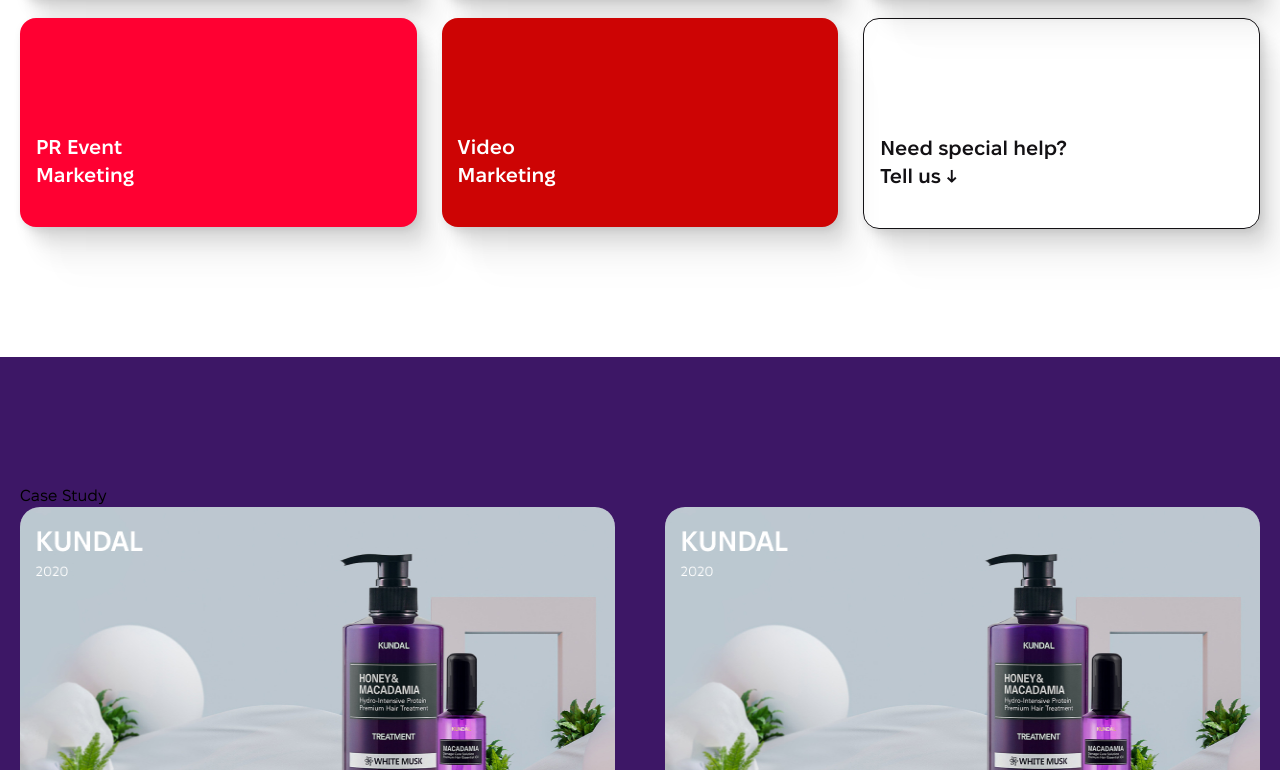
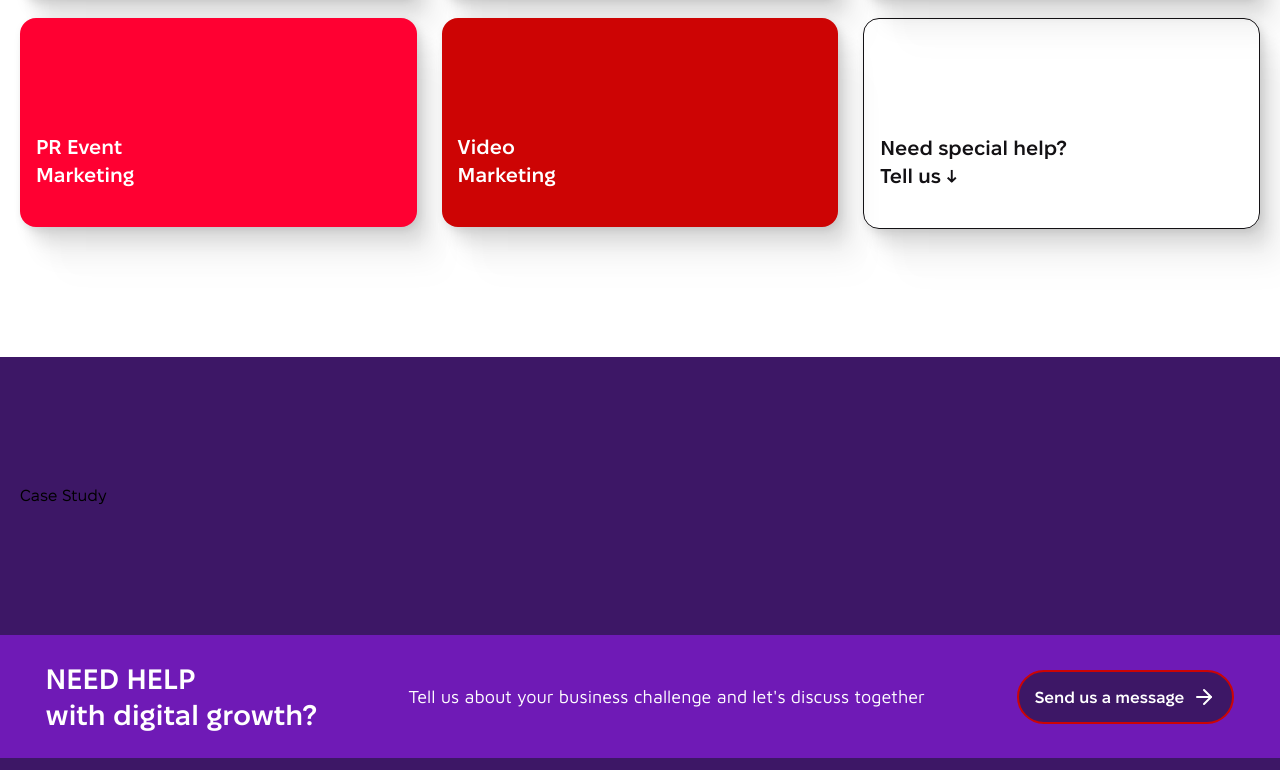
Before and after one commit to ITOndigitals/FrontEnd-Ondigitals, a Next.js app: page /service in a window 1280 px wide. Shown: the part 2030-2800 px from the top of the page. Built offline with nearby package versions, Linux system fonts and the light colour scheme.

Commit message:
remove components

```diff
--- a/src/components/homepage/components/ServiceSection/ServiceSection.jsx
+++ b/src/components/homepage/components/ServiceSection/ServiceSection.jsx
@@ -1,4 +1,3 @@
-import Link from "next/link";
 import classes from "./ServiceSection.module.scss";
 import ServiceOptionsList from "./ServiceOptionsList";
 import ServiceDetail from "./ServiceDetail";
--- a/src/components/servicepage/components/CaseStudy/CaseStudy.jsx
+++ b/src/components/servicepage/components/CaseStudy/CaseStudy.jsx
@@ -1,8 +1,6 @@
 import React from "react";
 import classes from "./CaseStudy.module.scss";
-import { Maven_Pro } from "next/font/google";
-import CaseStudyCard from "@/components/ui/CaseStudyCard/CaseStudyCard";
-const MavenPro = Maven_Pro({ subsets: ["latin", "vietnamese"] });
+
 export default function CaseStudy() {
   return (
     <section className={classes["case-study"]}>
@@ -12,12 +10,7 @@
             <p>Case Study</p>
           </div>
           <div className={classes["case-study__main__content"]}>
-            <div className={classes["case-study__main__content__item"]}>
-              <CaseStudyCard />
-            </div>
-            <div className={classes["case-study__main__content__item"]}>
-              <CaseStudyCard />
-            </div>
+
           </div>
         </div>
       </div>
--- a/src/components/ui/CaseStudyCard/CaseStudyCard.jsx
+++ /dev/null
@@ -1,32 +0,0 @@
-import React from "react";
-import classes from "./CaseStudyCard.module.scss";
-import Image from "next/image";
-import Tag from "../Tag/Tag";
-export default function CaseStudyCard() {
-  return (
-    <div className={classes["case-study-card"]}>
-      <div className={classes["case-study-card__image"]}>
-        <Image
-          fill
-          src="/assets/images/ServicePage/kundal.jpg"
-          alt="brand_name"
-          sizes="(max-width: 768px) 100vw, (max-width: 1200px) 50vw, 33vw"
-        />
-      </div>
-      <div className={classes["case-study-card__overlay"]}>
-        <div className={classes["case-study-card__overlay__content"]}>
-          <div className={classes["case-study-card__overlay__content__tag"]}>
-            <Tag type={1} name={"Content Marketing"} href="" />
-            <Tag type={4} name={"Facebook Abs"} href="" />
-            <Tag type={3} name={"Graphic design"} href="" />
-            <Tag type={1} name={"KOL Marketing"} href="" />
-            <Tag type={2} name={"Video Marketing"} href="" />
-          </div>
-          <div
-            className={classes["case-study-card__overlay__content__btn"]}
-          >ádadasdasdas</div>
-        </div>
-      </div>
-    </div>
-  );
-}
--- a/src/components/ui/CaseStudyCard/CaseStudyCard.module.scss
+++ /dev/null
@@ -1,40 +0,0 @@
-.case-study-card {
-  width: 100%;
-  height: 400px;
-  position: relative;
-  overflow: hidden;
-  border-radius: 20px;
-  cursor: pointer;
-  &:hover {
-    .case-study-card__overlay {
-      opacity: 1;
-    }
-  }
-  &__overlay {
-    position: absolute;
-    top: 0;
-    left: 0;
-    width: 100%;
-    height: 100%;
-    background-color: rgba(0, 0, 0, 0.5);
-    color: #fff;
-    opacity: 0;
-    transition: all 0.3s ease-in-out;
-    border-radius: 15px;
-    &__content {
-      height: 100%;
-      display: flex;
-      flex-direction: column;
-      justify-content: flex-end;
-      align-items: start;
-      margin-left: 10%;
-      gap: 30px;
-      padding: 10% 0;
-      &__tag {
-        display: flex;
-        flex-direction: column;
-        gap: 10px;
-      }
-    }
-  }
-}
```
